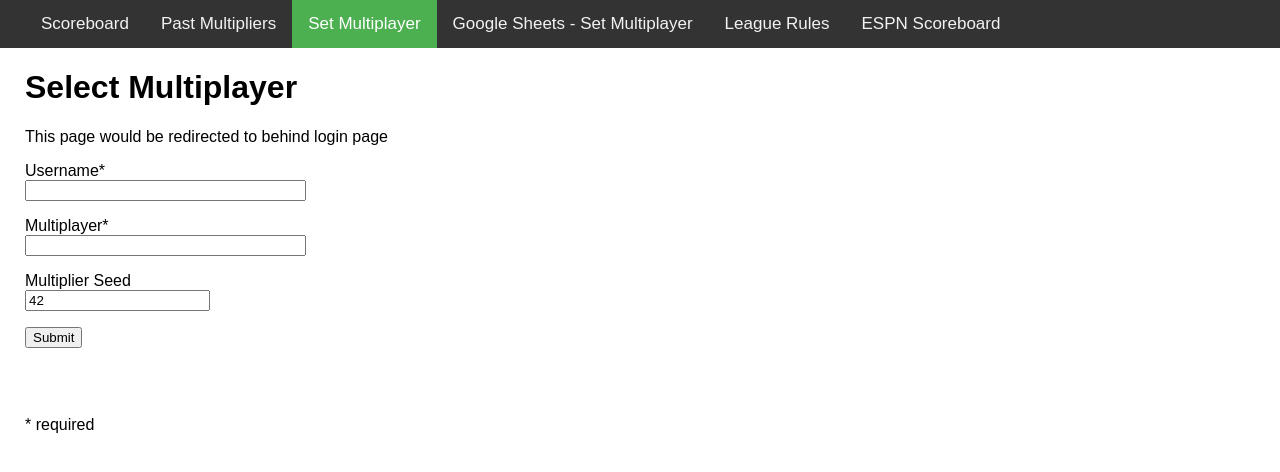
After one commit to adam-lim1/FF_scoreboard, a Flask app: page /input_form in a window 1280 px wide. The commit adds this page. Shown: the top 472 px of the page. Run offline with Flask 2, Linux system fonts and the light colour scheme; parts of the project's set-up code (start-up, migrations or seed data) failed here and were passed over.

Commit message:
native multiplayer input form

```diff
--- /dev/null
+++ b/config.py
@@ -0,0 +1,6 @@
+### CONFIG.PY Definied for use in Input.py web form
+# ToDo - merge config.txt into here
+import os
+
+class Config(object):
+    SECRET_KEY = os.environ.get('SECRET_KEY') or 'you-will-never-guess'
--- /dev/null
+++ b/forms.py
@@ -0,0 +1,9 @@
+from flask_wtf import FlaskForm
+from wtforms import StringField, PasswordField, BooleanField, SubmitField, IntegerField
+from wtforms.validators import DataRequired
+
+class InputForm(FlaskForm):
+    username = StringField('Username', validators=[DataRequired()])
+    multiplayer = StringField('Multiplayer', validators=[DataRequired()])
+    seed = IntegerField('Multiplier Seed', default=42)
+    submit = SubmitField('Submit')
--- a/requirements.txt
+++ b/requirements.txt
@@ -3,6 +3,7 @@ certifi==2019.9.11
 chardet==3.0.4
 Click==7.0
 Flask==1.1.1
+Flask-WTF==0.14.3
 google-api-python-client==1.7.11
 google-auth==1.6.3
 google-auth-httplib2==0.0.3
@@ -26,3 +27,4 @@ six==1.12.0
 uritemplate==3.0.0
 urllib3==1.25.6
 Werkzeug==0.16.0
+WTForms==2.3.1
--- a/scoreboard.py
+++ b/scoreboard.py
@@ -1,4 +1,4 @@
-from flask import Flask, render_template, redirect
+from flask import Flask, render_template, redirect, flash, url_for
 import datetime
 import requests
 import configparser
@@ -13,8 +13,11 @@ from google_auth_oauthlib.flow import InstalledAppFlow
 from google.auth.transport.requests import Request
 
 import helpers as helpers
+from config import Config
+from forms import InputForm
 
 app = Flask(__name__)
+app.config.from_object(Config)
 
 ################################################################################
 ##  ******************* GET CONFIG INFO *******************
@@ -124,3 +127,18 @@ def multiplier_page():
 
     return render_template('multipliers_GS.html',
                             time=datetime.datetime.now())
+
+
+@app.route('/input_form', methods=['GET', 'POST'])
+def input_form():
+    form = InputForm()
+    if form.validate_on_submit():
+        flash('Submission: user {}, multiplayer={}, seed={}'.format(
+            form.username.data, form.multiplayer.data, form.seed.data))
+        # ToDo - Write to DynamoDB
+        return redirect(url_for('temp_redirect'))
+    return render_template('input_form.html', title='Sign In', form=form)
+
+@app.route('/temp_redirect')
+def temp_redirect():
+    return render_template('temp_redirect.html')
--- a/templates/base.html
+++ b/templates/base.html
@@ -70,7 +70,8 @@ body {
 <div class="topnav" id="myTopnav">
   <a class="{% block nav_item_scoreboard %}{% endblock nav_item_scoreboard %}" href="/">Scoreboard</a>
   <a class="{% block nav_item_pastplayers %}{% endblock nav_item_pastplayers %}" href="/MultiplierResults">Past Multipliers</a>
-  <a class="{% block nav_item_setplayer %}{% endblock nav_item_setplayer %}" href="https://forms.gle/mzkyp7uD4qa927NZA" target="_blank">Set Multiplayer</a>
+  <a class="{% block nav_item_setplayer %}{% endblock nav_item_setplayer %}" href="/input_form">Set Multiplayer</a>
+  <a class="{% block nav_item_gssetplayer %}{% endblock nav_item_gssetplayer %}" href="https://forms.gle/mzkyp7uD4qa927NZA" target="_blank">Google Sheets - Set Multiplayer</a>
   <a class="{% block nav_item_rules %}{% endblock nav_item_rules %}" href="https://docs.google.com/document/d/1j1L0CLqh3-m9AcnyiDmasLLbqKN89qSoWqiWPLfRlOg/edit" target="_blank">League Rules</a>
   <a class="{% block nav_item_espn %}{% endblock nav_item_espn %}" href="https://fantasy.espn.com/football/league/scoreboard?leagueId=758108" target="_blank">ESPN Scoreboard</a>
   <a href="javascript:void(0);" class="icon" onclick="myFunction()">
--- /dev/null
+++ b/templates/input_form.html
@@ -0,0 +1,48 @@
+{% extends "base.html" %}
+{% block nav_item_setplayer %}active{% endblock nav_item_setplayer %}
+{% block content %}
+
+<head>
+<style>
+div {
+  padding-left: 25px;
+}
+</style>
+</head>
+
+<body>
+<div>
+    <h1>Select Multiplayer</h1>
+    <p> This page would be redirected to behind login page </p>
+    <form action="" method="post" novalidate>
+        {{ form.hidden_tag() }}
+        <p>
+            {{ form.username.label }}*<br>
+            {{ form.username(size=32) }}
+            {% for error in form.username.errors %}
+            <span style="color: red;">[{{ error }}]</span>
+            {% endfor %}
+        </p>
+        <p>
+            {{ form.multiplayer.label }}*<br>
+            {{ form.multiplayer(size=32) }}
+            {% for error in form.multiplayer.errors %}
+            <span style="color: red;">[{{ error }}]</span>
+            {% endfor %}
+        </p>
+        <p>
+            {{ form.seed.label }}<br>
+            {{ form.seed(size=32) }}
+            {% for error in form.seed.errors %}
+            <span style="color: red;">[{{ error }}]</span>
+            {% endfor %}
+        </p>
+        <p>{{ form.submit() }}</p>
+
+        <br></br>
+        <p> * required </p>
+    </form>
+</div>
+</body>
+
+{% endblock %}
```
Also changed, not shown: templates/temp_redirect.html (added, +16 -0 lines).
